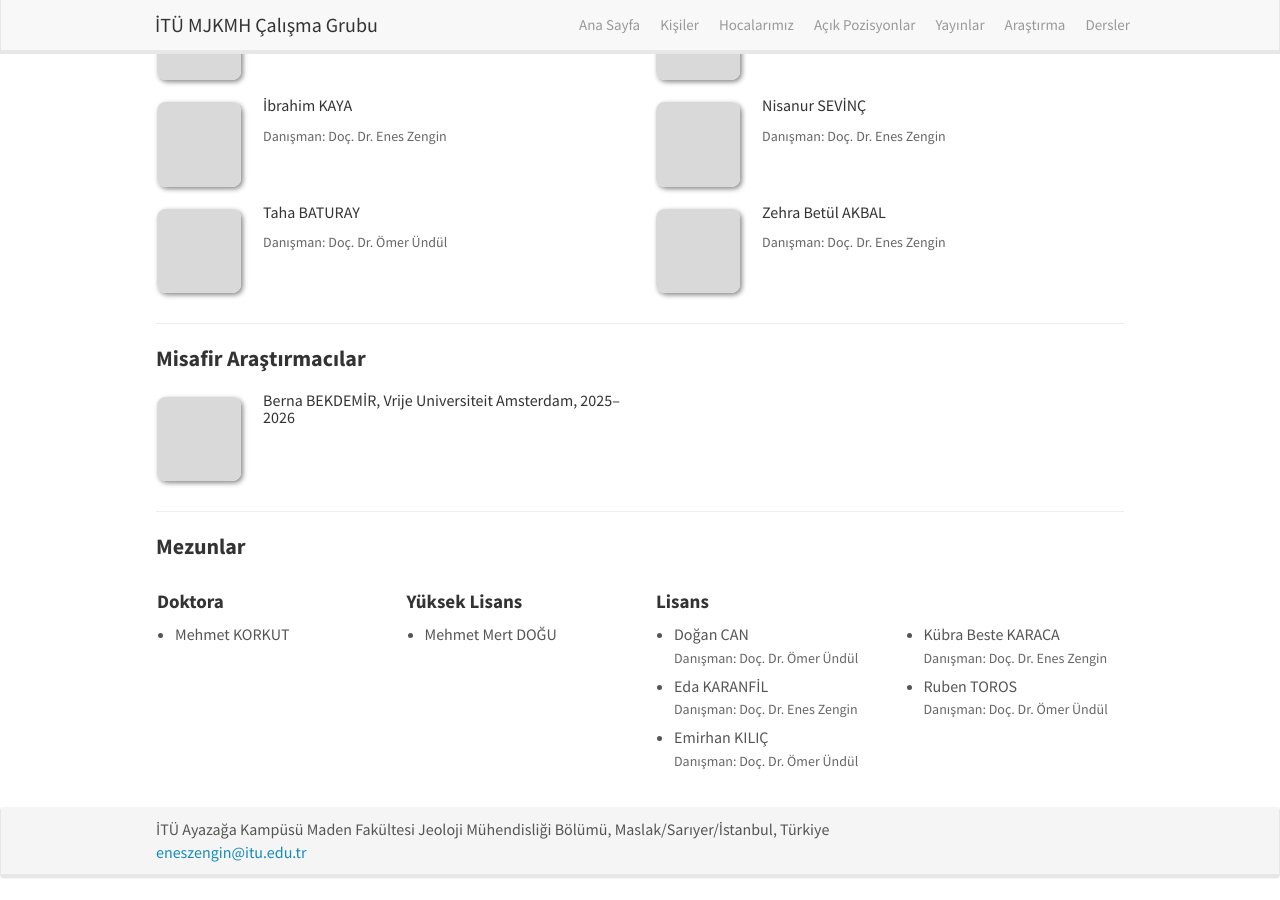
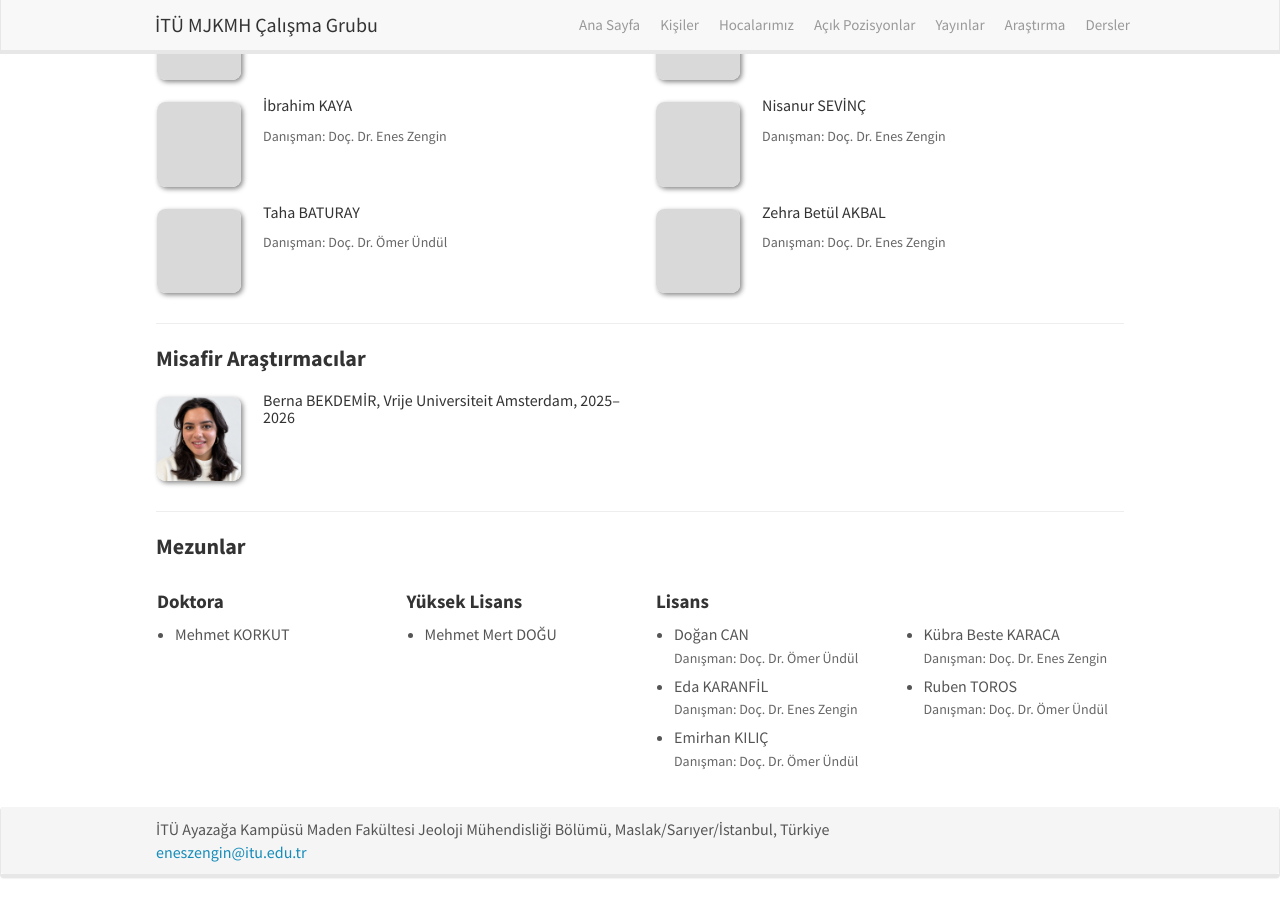
Before and after one commit to eneszengin/mjkmh, a Jekyll site: the page built from _pages/team.md, in a window 1280 px wide and 900 px high, scrolled down 1232 px. Built offline with Jekyll 4.4.1, drawn with Linux system fonts in a browser that asks for light colours; nearby versions of some CDN libraries.

Commit message:
Kişiler: Berna Bekdemir fotoğrafı
Co-Authored-By: Claude Opus 5.5 <noreply@anthropic.com>

```diff
--- a/_data/ogrenciler.yml
+++ b/_data/ogrenciler.yml
@@ -32,4 +32,5 @@ lisans:
 misafir:
   - name: Berna
     surname: BEKDEMİR
+    photo: berna-bekdemir.png
     info: Vrije Universiteit Amsterdam, 2025–2026
```
Also changed, not shown: images/kisiler/berna-bekdemir.png (added).
